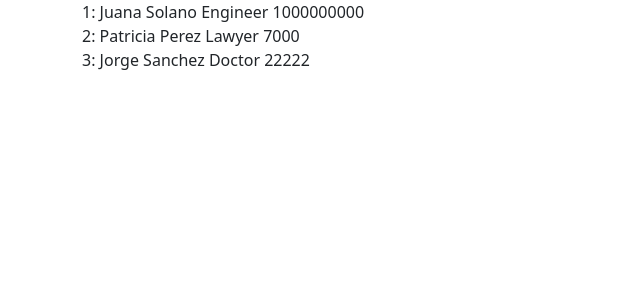
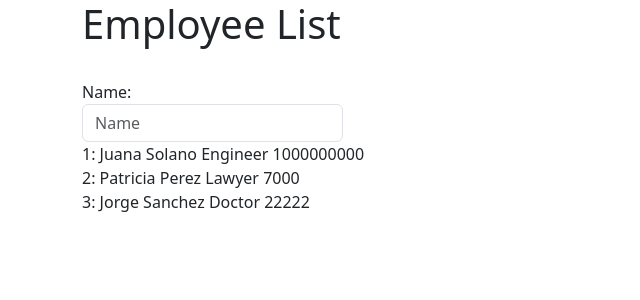
Before and after one commit to jsolano0112/practica-angular-formularioEmpleado, an Angular app: page / in a window 1280 px wide. Shown: the top 300 px of the page, without its empty margins (0-640 px from the left). Built offline with nearby package versions, Linux system fonts and the light colour scheme.

Commit message:
Updating html

```diff
--- a/src/app/app.component.html
+++ b/src/app/app.component.html
@@ -1,3 +1,20 @@
+<div class="container">
+  <div class="col">
+    <h1>{{title}}</h1>
+    <br>
+
+    <form action="" class="form-group row">
+      <div class="form-group col-md-3">
+        <label for="name">Name: </label>
+        <input type="text" name="name" id="name" placeholder="Name" class="form-control" [(ngModel)]="cName">
+
+      </div>
+    </form>
+
+  </div>
+
+</div>
+
 <div class="container">
   <div class="row">
     <div class="col">
```
